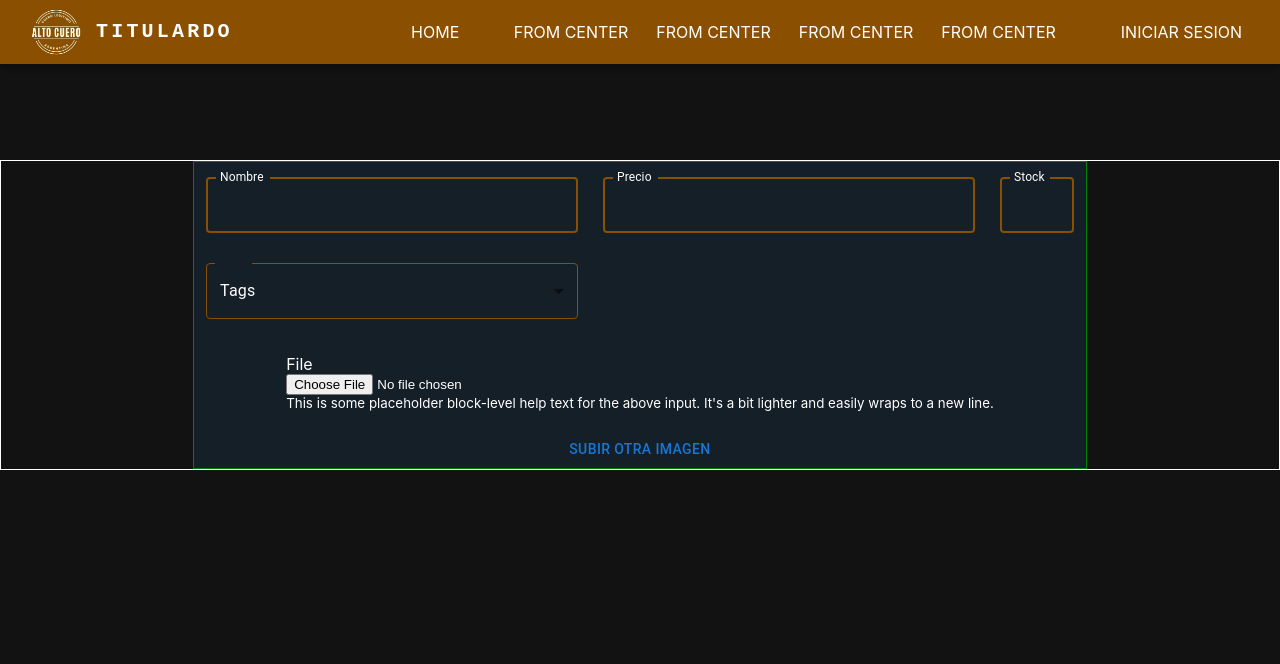
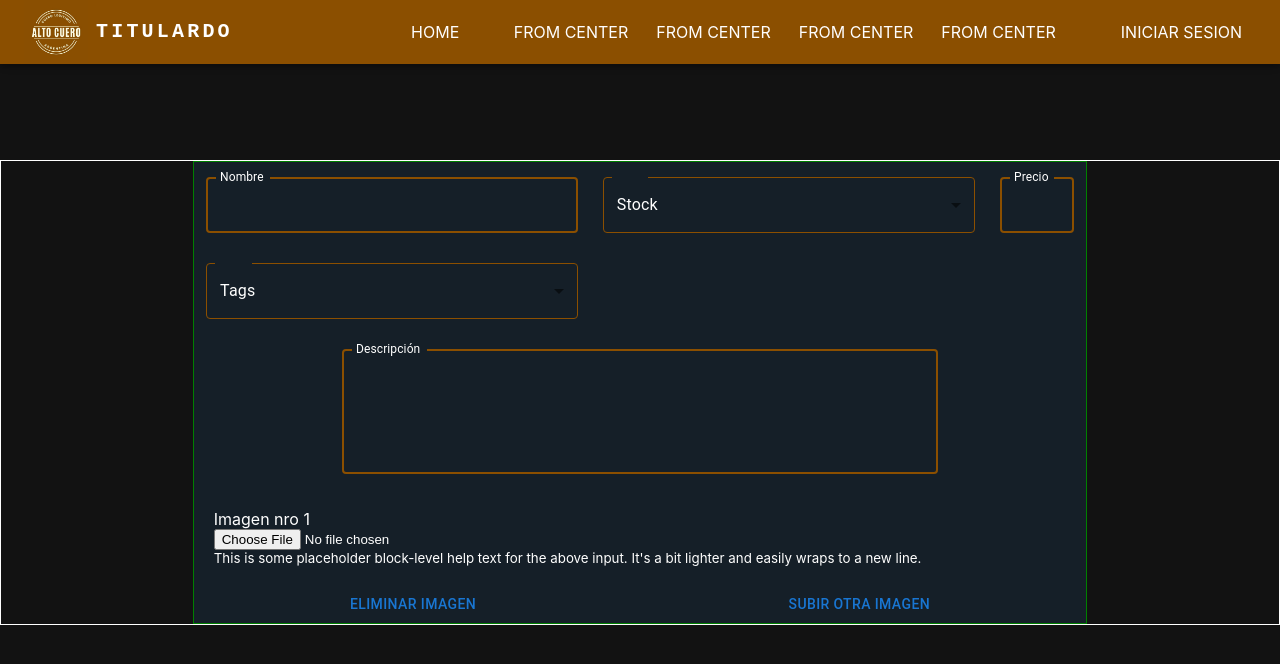
Before and after one commit to MarkoAyala/AC-Frontend, a React (Create React App) app in the folder Ecom/frontend/: page /CreateProductAdmin in a window 1280 px wide. Shown: the top 664 px of the page. Built offline with nearby package versions, Linux system fonts and the light colour scheme.

Commit message:
form incoming

```diff
--- a/Ecom/frontend/src/Views/CreateProduct.tsx
+++ b/Ecom/frontend/src/Views/CreateProduct.tsx
@@ -28,9 +28,21 @@ function CreateProduct() {
   };
   // ====== //
 
-  const newImagen = (e:React.MouseEvent<HTMLButtonElement, MouseEvent>) =>{
-    if(render.length<=6){
+  const newImagen = () =>{
+    if(render.length<=5){
         setRender(render=[...render,render.length+1])
+    }
+  }
+  const deleteImagen = (e:React.MouseEvent<HTMLButtonElement, MouseEvent>)=>{
+    if(render.length>1){
+      let num:number|undefined = render.pop()
+      console.log(num)
+      setRender(render=[])
+      if(num !== undefined){
+        for(let i = 1;i <= num-1; i++){
+          newImagen();
+        }
+      }
     }
   }
 // Conexion clodinary //
@@ -108,10 +120,24 @@ function CreateProduct() {
         <CssTextField fullWidth label="Nombre" focused/>
       </Grid>
       <Grid item xs={5} sx={{margin:"15px 5px 15px 5px"}}>
-        <CssTextField fullWidth label="Precio" focused/>
+      <FormControl sx={{width:"100%", margin:0,padding:0,}}>
+      <CssInput id="demo-simple-select-label" sx={{margin:0,padding:0,}}>Stock</CssInput>
+        <CssSelect
+            labelId="demo-simple-select-label"
+            id="demo-simple-select"
+            value={tags}
+            label="Tags"
+            onChange={handleChange}
+            sx={{width:"100%", color:"white",margin:0,padding:0,}}
+          >
+            <MenuItem value={'hola'}>Ten</MenuItem>
+            <MenuItem value={'dos'}>Twenty</MenuItem>
+            <MenuItem value={'treh'}>Thirty</MenuItem>
+          </CssSelect>
+        </FormControl>
       </Grid>
       <Grid item xs={1} sx={{margin:"15px 5px 15px 5px"}}>
-        <CssTextField label="Stock" focused />
+        <CssTextField label="Precio" focused />
       </Grid>
       <Grid item xs={5} sx={{margin:"15px 5px 15px 5px"}}>
         <FormControl sx={{width:"100%", margin:0,padding:0,}}>
@@ -140,9 +166,14 @@ function CreateProduct() {
       </Grid>
       <Grid item xs={1} sx={{margin:"15px 5px 15px 5px"}}>
       </Grid>
-        {render? render.map((e)=>{
+
+      <Grid item xs={8} sx={{margin:"15px 5px 15px 5px"}}>
+      <CssTextField fullWidth label="Descripción" rows={4} multiline focused/>
+      </Grid>
+        {render? render.map((e,i)=>{
             return(
                 <>
+              <Grid item xs={12}>
               <FormGroup
                 style={{
                   padding: "20px",
@@ -151,7 +182,7 @@ function CreateProduct() {
                 }}
               >
                 <Label for="exampleFile">
-                  File
+                  Imagen nro {i+1}
                 </Label>
                 <Input
                   id="exampleFile"
@@ -165,11 +196,13 @@ function CreateProduct() {
                   input. It's a bit lighter and easily wraps to a new line.
                 </FormText>
               </FormGroup>
+                  </Grid>
                 </>
             )
 
         }):null }
-        <Button onClick={(e)=>newImagen(e)}>Subir otra imagen</Button>
+        <Button onClick={(e)=>deleteImagen(e)}>Eliminar imagen</Button>
+        <Button onClick={(e)=>newImagen()}>Subir otra imagen</Button>
       </Grid>
       </Box>
     </Grid>
```
